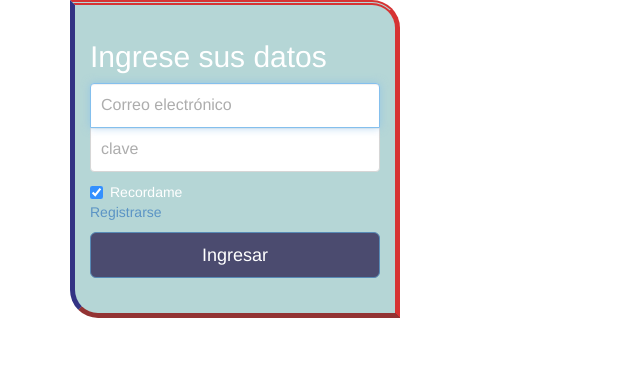
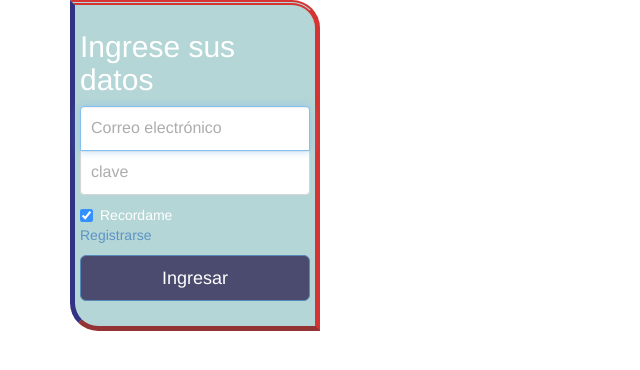
Before and after one commit to jicorrea/tplabIV, a PHP site: page /partes/formIngreso.php in a window 1280 px wide. Shown: the top 370 px of the page, without its empty margins (0-640 px from the left). Run offline with PHP 8.4, Linux system fonts and the light colour scheme.

Commit message:
Comit Iconos

```diff
--- a/css/ingreso.css
+++ b/css/ingreso.css
@@ -26,6 +26,7 @@
 }
 
 
+
 .imagenNO
 {
   visibility: hidden;
@@ -38,8 +39,8 @@
 
 
 .form-ingreso{
-  max-width: 330px;
-  padding: 15px;
+  max-width:250px;
+  padding:5px;
 
 }
 .form-ingreso .form-ingreso-heading,
--- a/index.html
+++ b/index.html
@@ -57,7 +57,7 @@
             <div class="collapse navbar-collapse" id="bs-example-navbar-collapse-1">
                 <ul class="nav navbar-nav">
                     <li>
-                        <a href="#" onclick="MostarLogin()" id="ingreso">Ingresar</a>
+                        <a href="#" onclick="MostarLogin()" class="glyphicon glyphicon-user"></a>
                     </li>
                     <li>
                         <a href="#">Especialidades</a>
@@ -85,11 +85,12 @@
     <section>
         <div class="container">
             <div class="row" id="contenedor">
-                <div class="col-lg-12" id="principal">
+                <div  id="principal">
 
                     <?php
 
 ?>
+
 <!--                    <h1 class="section-heading">Section Heading</h1>
                     <p class="lead section-lead">Lorem ipsum dolor sit amet, consectetur adipisicing elit.</p>
                     <p class="section-paragraph">Lorem ipsum dolor sit amet, consectetur adipisicing elit. Aliquid, suscipit, rerum quos facilis repellat architecto commodi officia atque nemo facere eum non illo voluptatem quae delectus odit vel itaque amet.</p>      -->
--- a/js/funcionesLogin.js
+++ b/js/funcionesLogin.js
@@ -23,6 +23,8 @@ function validarLogin()
 		if(retorno == 0)
 		{
 			$("#contrasena").val("");
+			$("#contrasena").focus();
+			$("#informe").addClass("alert alert-danger");
 			$("#informe").html("* Contraseña o usuario no validos");
 		}
 		if(retorno == 1)
--- a/partes/botonesUsuario.php
+++ b/partes/botonesUsuario.php
@@ -12,7 +12,7 @@ if(isset($_SESSION['registrado']))
  ?>
 
                     <li>
-                        <a href="#" onclick="deslogear()">Deslogearse</a>
+                        <a href="#" onclick="deslogear()" class="glyphicon glyphicon-remove-sign btn btn-lg">Salir</a>
                     </li>
 
 
@@ -22,5 +22,4 @@ if(isset($_SESSION['registrado']))
 
 	}
 
-
 	 ?>
```
